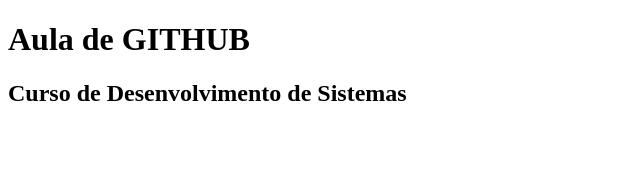
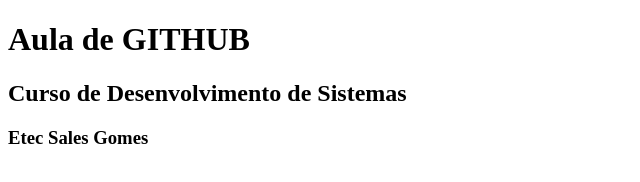
Before and after one commit to henryyaa/aula-PAM-I-div1, a plain HTML site: page index.html in a window 1280 px wide. Shown: the whole page, without its empty margins (0-640 px from the left). Drawn offline with Linux system fonts and the light colour scheme.

Commit message:
h3 adicionado

```diff
--- a/index.html
+++ b/index.html
@@ -8,6 +8,7 @@
 <body>
     <h1>Aula de GITHUB</h1>
     <h2>Curso de Desenvolvimento de Sistemas</h2>
+    <h3>Etec Sales Gomes</h3>
 
 </body>
 </html>
```
